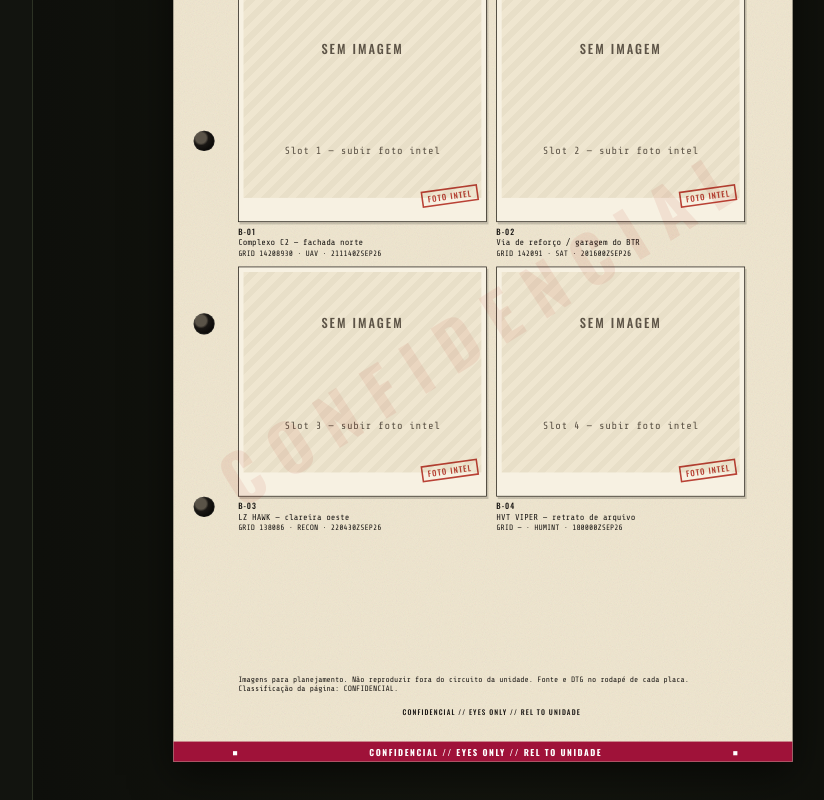
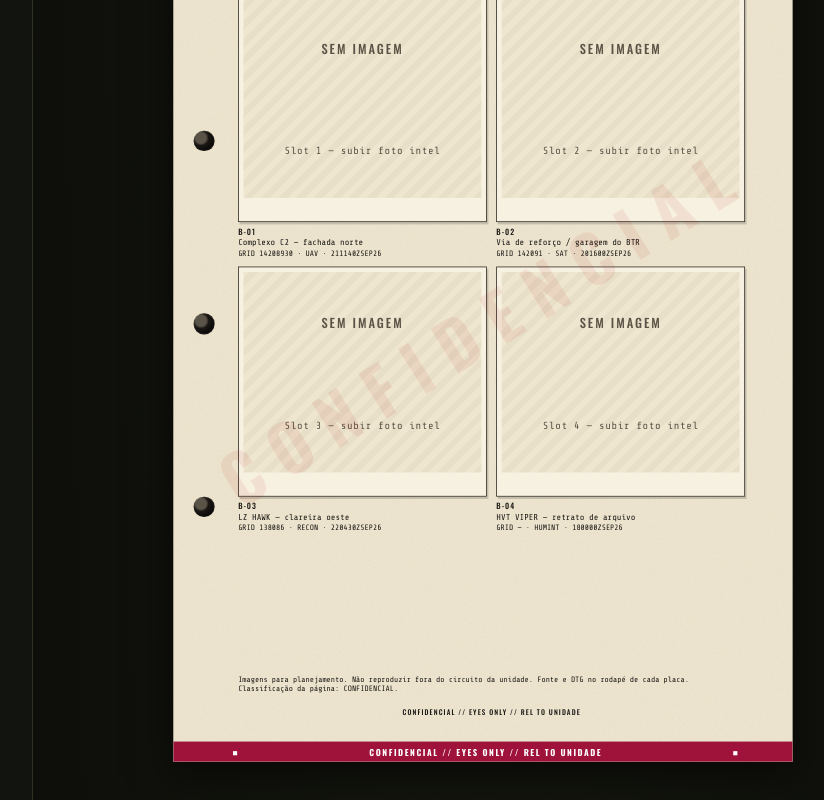
Before and after one commit to flippelt/opord, a React (Vite) app: page / in a window 1280 px wide. Shown: the part 9176-9976 px from the top of the page, without its empty margins (347-1171 px from the left). Built offline with nearby package versions, Linux system fonts and the light colour scheme.

Commit message:
fix: tira o carimbo FOTO INTEL das placas (#8)
A imagem do anexo fica limpa. A legenda com grid e fonte continua embaixo.

```diff
--- a/src/components/document/IntelPage.tsx
+++ b/src/components/document/IntelPage.tsx
@@ -75,7 +75,6 @@
             <small>Slot {index} — subir foto intel</small>
           </div>
         )}
-        <span className="photo-stamp">FOTO INTEL</span>
       </div>
       <figcaption>
         <span className="photo-id">B-{String(index).padStart(2, '0')}</span>
--- a/src/styles/paper.css
+++ b/src/styles/paper.css
@@ -844,21 +844,6 @@
   margin-top: 6px;
 }
 
-.photo-stamp {
-  position: absolute;
-  right: 10px;
-  bottom: 22px;
-  font-family: var(--stencil);
-  font-size: 10px;
-  letter-spacing: 0.14em;
-  color: #b42318;
-  border: 2px solid #b42318;
-  padding: 1px 6px;
-  transform: rotate(-8deg);
-  mix-blend-mode: multiply;
-  opacity: 0.85;
-}
-
 .photo-plate figcaption {
   display: flex;
   flex-direction: column;
```
